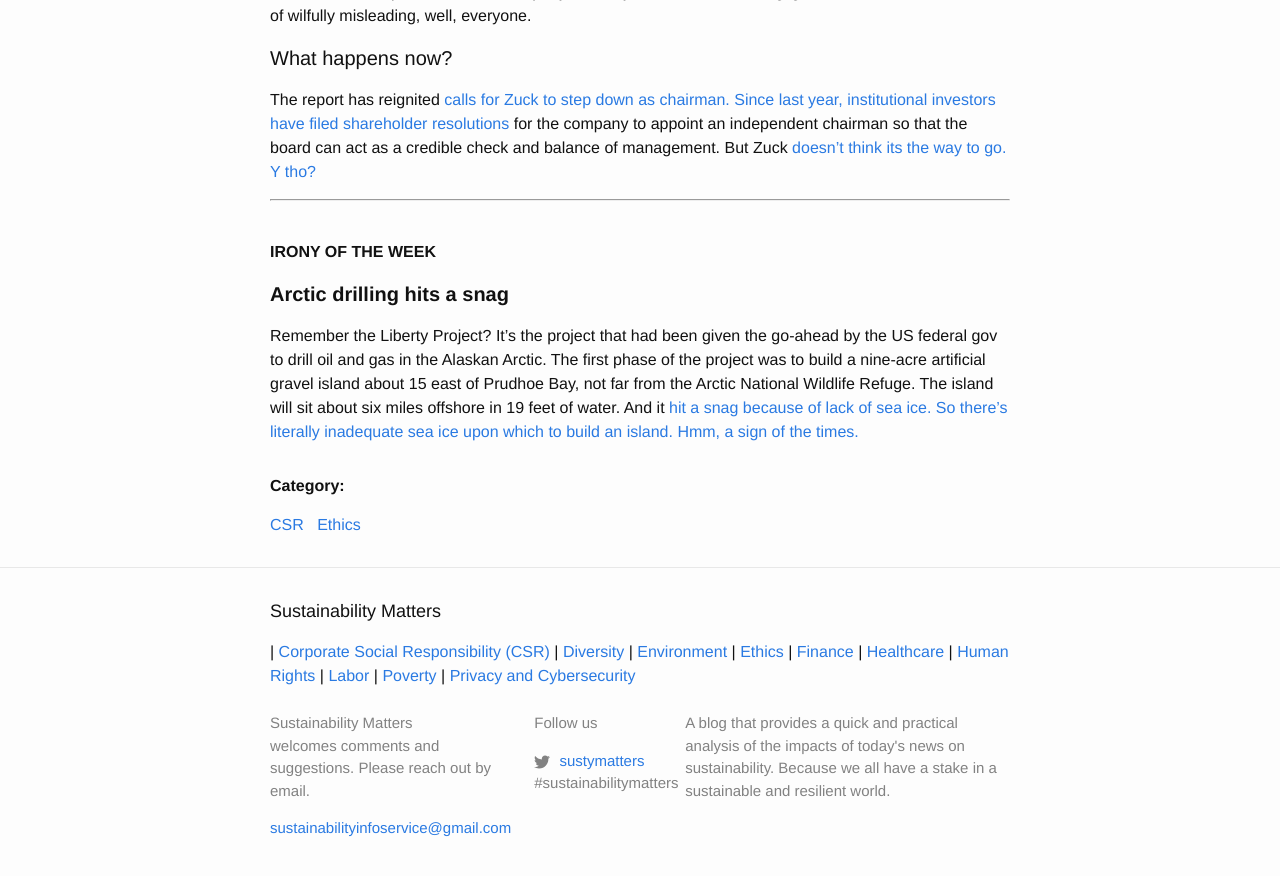
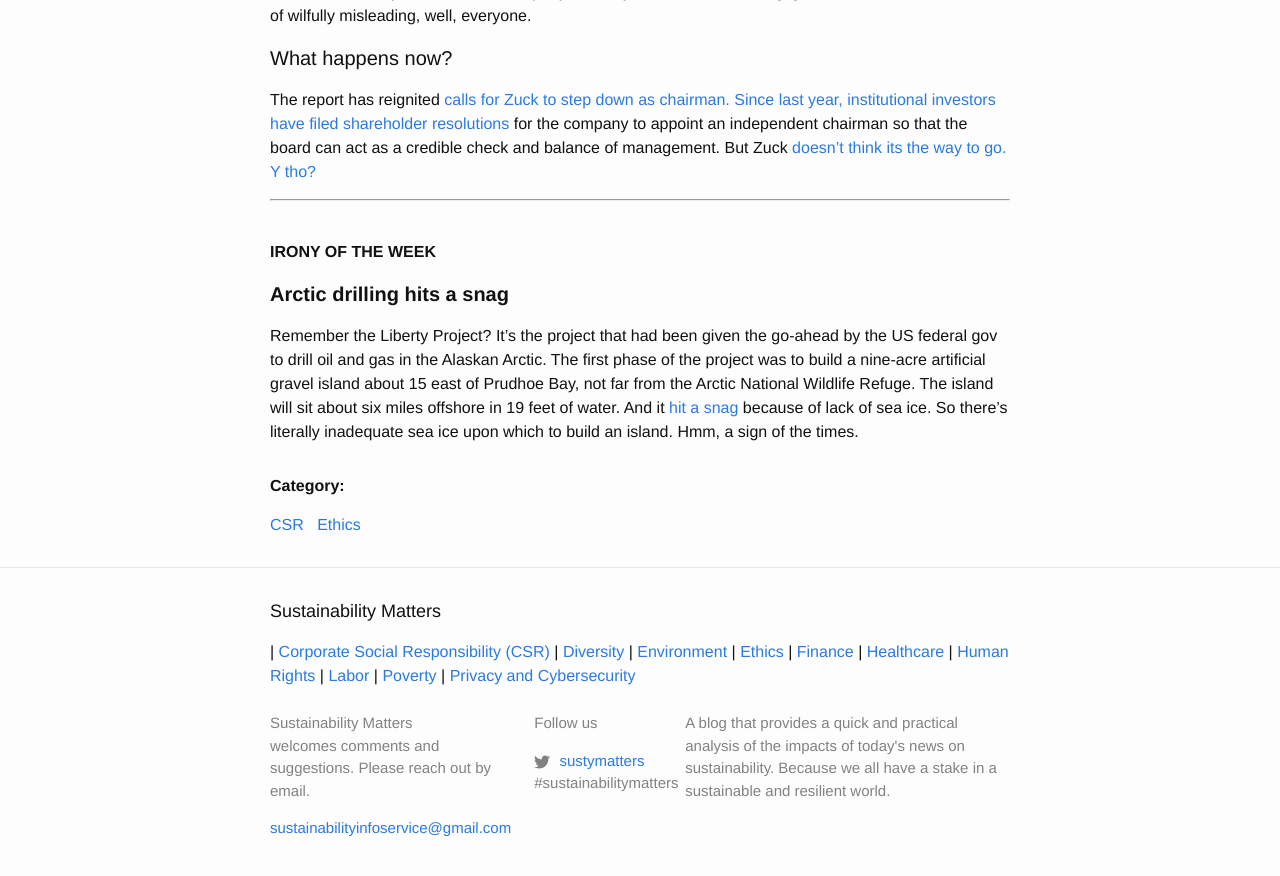
Before and after one commit to Sparkleleuk/Sustainability_Matters, a Jekyll site: the page built from _posts/2018-11-15-facebook.markdown, in a window 1280 px wide and 900 px high, scrolled down 1212 px. Shown: the top 876 px of the window. Built offline with Jekyll 4.4.1, drawn with Linux system fonts in a browser that asks for light colours.

```diff
--- a/_posts/2018-11-15-facebook.markdown
+++ b/_posts/2018-11-15-facebook.markdown
@@ -40,4 +40,4 @@ The report has reignited <a href="https://www.telegraph.co.uk/technology/2018/11
 
 #### **Arctic drilling hits a snag**
 
-Remember the Liberty Project? It's the project that had been given the go-ahead by the US federal gov to drill oil and gas in the Alaskan Arctic. The first phase of the project was to build a nine-acre artificial gravel island about 15 east of Prudhoe Bay, not far from the Arctic National Wildlife Refuge. The island will sit about six miles offshore in 19 feet of water. And it <a href="https://www.theguardian.com/environment/2018/nov/15/arctic-oil-drilling-texas-hilcorp-beaufort-sea" target="_blank">hit a snag because of lack of sea ice. So there's literally inadequate sea ice upon which to build an island. Hmm, a sign of the times.
+Remember the Liberty Project? It's the project that had been given the go-ahead by the US federal gov to drill oil and gas in the Alaskan Arctic. The first phase of the project was to build a nine-acre artificial gravel island about 15 east of Prudhoe Bay, not far from the Arctic National Wildlife Refuge. The island will sit about six miles offshore in 19 feet of water. And it <a href="https://www.theguardian.com/environment/2018/nov/15/arctic-oil-drilling-texas-hilcorp-beaufort-sea" target="_blank">hit a snag</a> because of lack of sea ice. So there's literally inadequate sea ice upon which to build an island. Hmm, a sign of the times.
```
